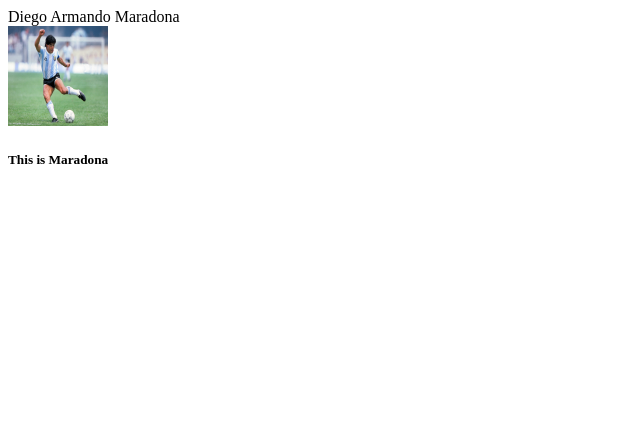
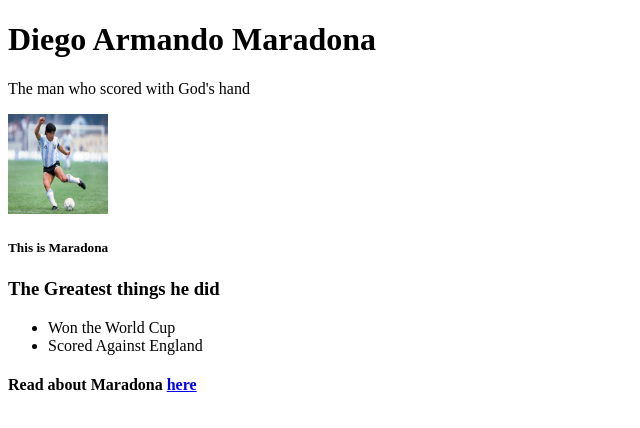
Before and after one commit to sanderheieren/tributepage, a plain HTML site: page index.html in a window 1280 px wide. Shown: the whole page, without its empty margins (0-640 px from the left). Drawn offline with Linux system fonts and the light colour scheme.

Commit message:
html skeleton

```diff
--- a/index.html
+++ b/index.html
@@ -8,11 +8,27 @@
   </head>
   <body>
     <main id="main">
-      <header id="title">Diego Armando Maradona</header>
+      <h1 id="title">Diego Armando Maradona</h1>
+      <p>The man who scored with God's hand</p>
       <div id="img-div">
         <img id="image" src="maradona.jpg" alt="Maradona" />
         <h5 id="img-caption">This is Maradona</h5>
       </div>
+      <section id="tribute-info">
+        <h3>The Greatest things he did</h3>
+        <ul>
+          <li>Won the World Cup</li>
+          <li>Scored Against England</li>
+        </ul>
+      </section>
+      <h4>
+        Read about Maradona
+        <a
+          target="_blank"
+          href="https://www.britannica.com/biography/Diego-Maradona"
+          >here</a
+        >
+      </h4>
     </main>
   </body>
   <script src="https://cdn.freecodecamp.org/testable-projects-fcc/v1/bundle.js"></script>
```
